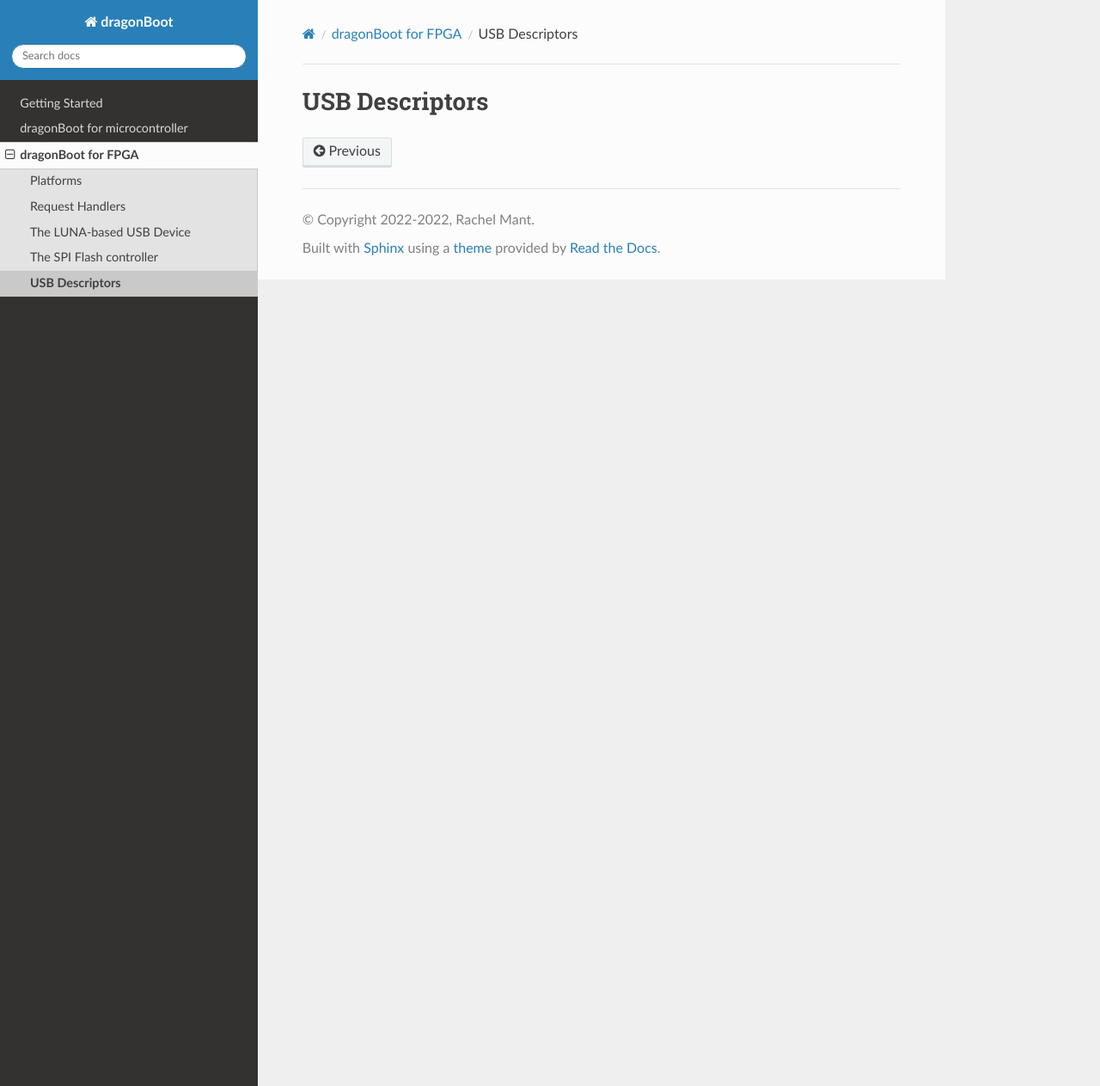
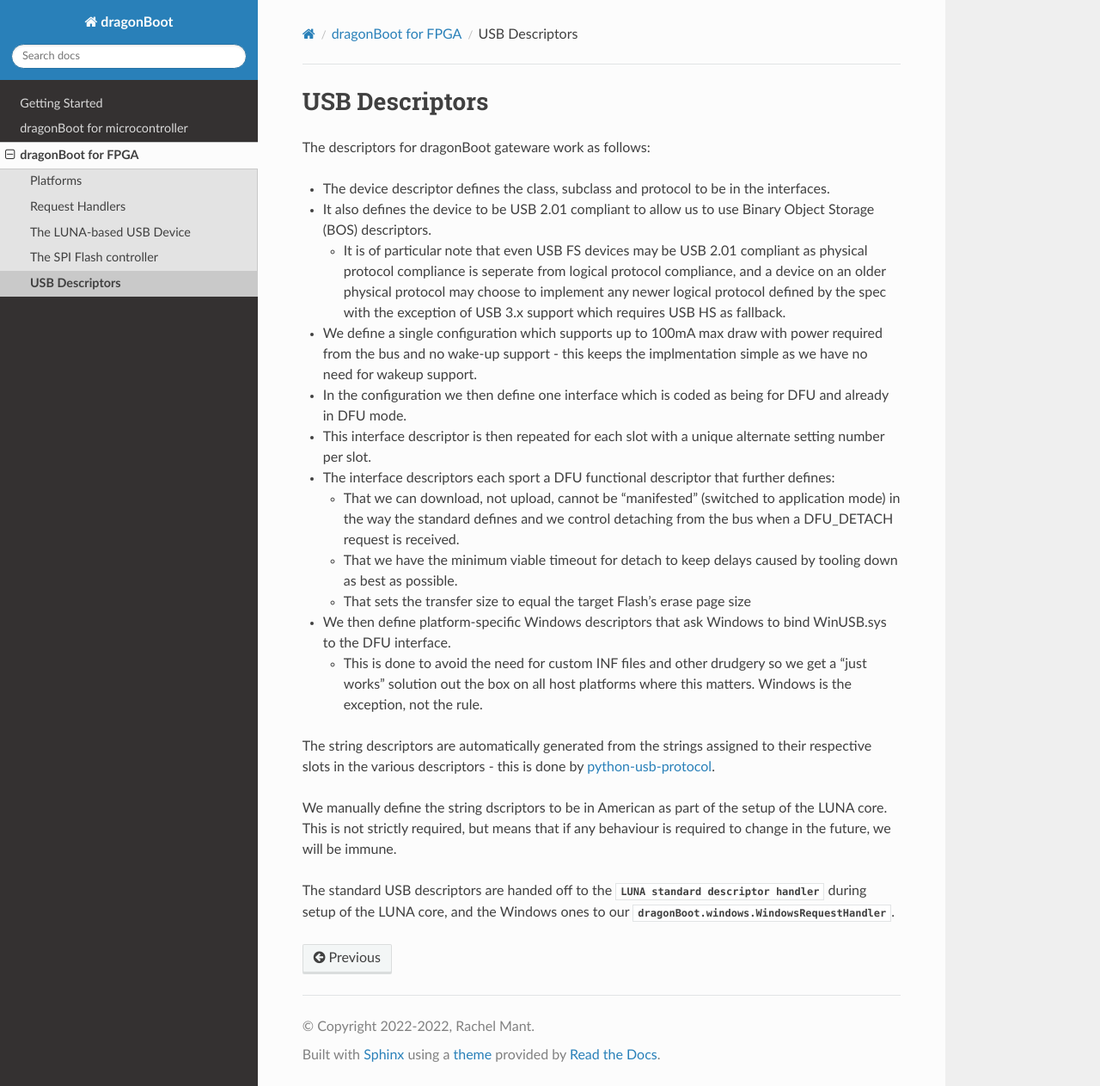
Before and after one commit to bad-alloc-heavy-industries/dragonBoot, a Sphinx documentation site: the page built from docs/gateware/descriptors.md, in a window 1280 px wide and 1263 px high. Shown: the whole window at 86% size. Built offline with Sphinx 7.4.7 and the Read the Docs theme 2.0.0, drawn with Linux system fonts in a browser that asks for light colours.

Commit message:
Added documentation for the descriptors

````diff
--- a/docs/gateware/descriptors.md
+++ b/docs/gateware/descriptors.md
@@ -1,2 +1,38 @@
 USB Descriptors
 ===============
+
+```{toctree}
+:hidden:
+```
+
+The descriptors for dragonBoot gateware work as follows:
+
+* The device descriptor defines the class, subclass and protocol to be in the interfaces.
+* It also defines the device to be USB 2.01 compliant to allow us to use Binary Object Storage (BOS) descriptors.
+  * It is of particular note that even USB FS devices may be USB 2.01 compliant as physical protocol compliance is
+    seperate from logical protocol compliance, and a device on an older physical protocol may choose to implement
+    any newer logical protocol defined by the spec with the exception of USB 3.x support which requires USB HS as
+    fallback.
+* We define a single configuration which supports up to 100mA max draw with power required from the bus and no
+  wake-up support - this keeps the implmentation simple as we have no need for wakeup support.
+* In the configuration we then define one interface which is coded as being for DFU and already in DFU mode.
+* This interface descriptor is then repeated for each slot with a unique alternate setting number per slot.
+* The interface descriptors each sport a DFU functional descriptor that further defines:
+  * That we can download, not upload, cannot be "manifested" (switched to application mode) in the way the
+    standard defines and we control detaching from the bus when a DFU_DETACH request is received.
+  * That we have the minimum viable timeout for detach to keep delays caused by tooling down as best as possible.
+  * That sets the transfer size to equal the target Flash's erase page size
+* We then define platform-specific Windows descriptors that ask Windows to bind WinUSB.sys to the DFU interface.
+  * This is done to avoid the need for custom INF files and other drudgery so we get a "just works" solution out
+    the box on all host platforms where this matters. Windows is the exception, not the rule.
+
+The string descriptors are automatically generated from the strings assigned to their respective slots in the
+various descriptors - this is done by
+[python-usb-protocol](https://github.com/shrine-maiden-heavy-industries/python-usb-protocol).
+
+We manually define the string dscriptors to be in American as part of the setup of the LUNA core. This is not
+strictly required, but means that if any behaviour is required to change in the future, we will be immune.
+
+The standard USB descriptors are handed off to the
+{py:class}`LUNA standard descriptor handler <luna.gateware.usb.request.standard.StandardRequestHandler>` during
+setup of the LUNA core, and the Windows ones to our {py:class}`dragonBoot.windows.WindowsRequestHandler`.
````
Also changed, not shown: 1 other file.
